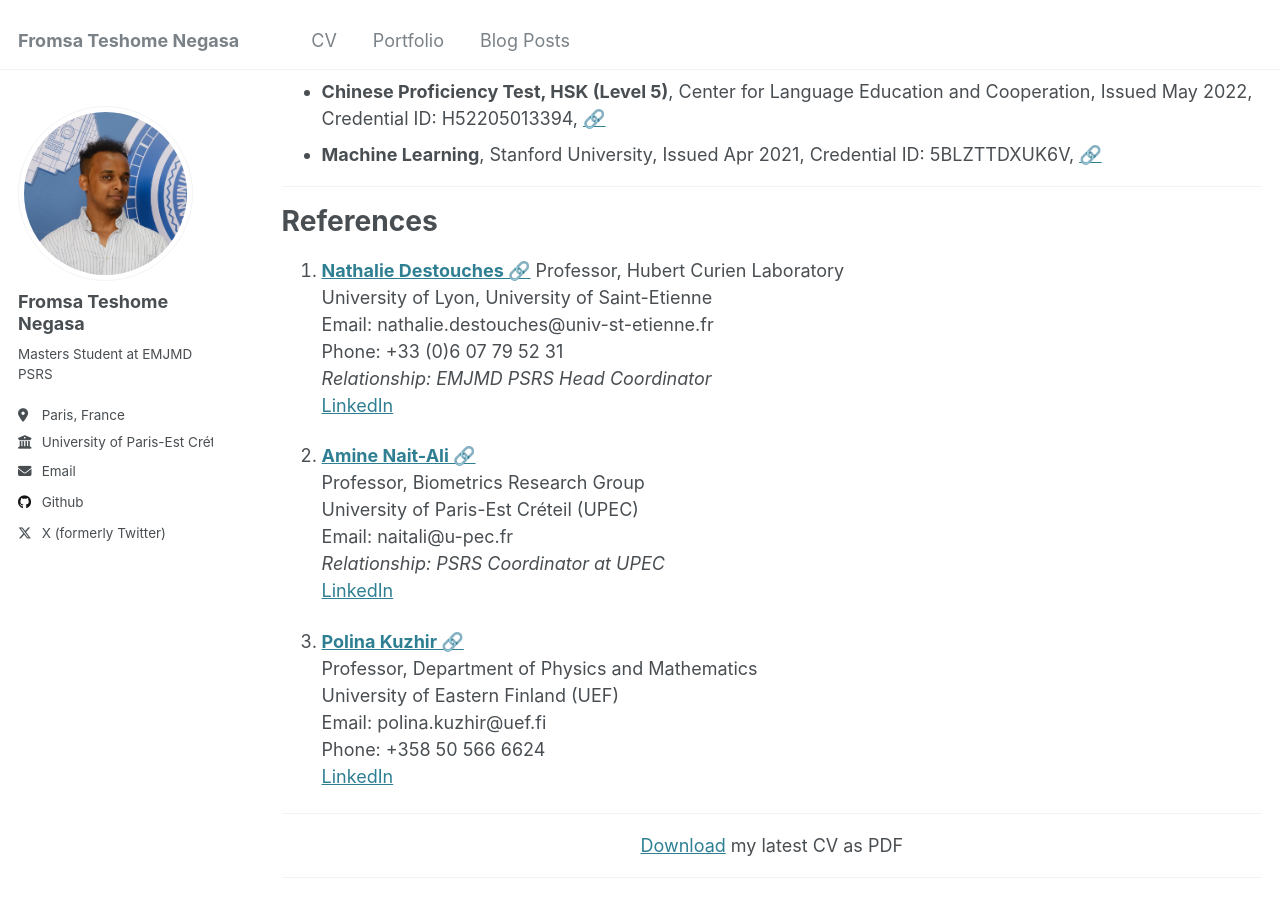
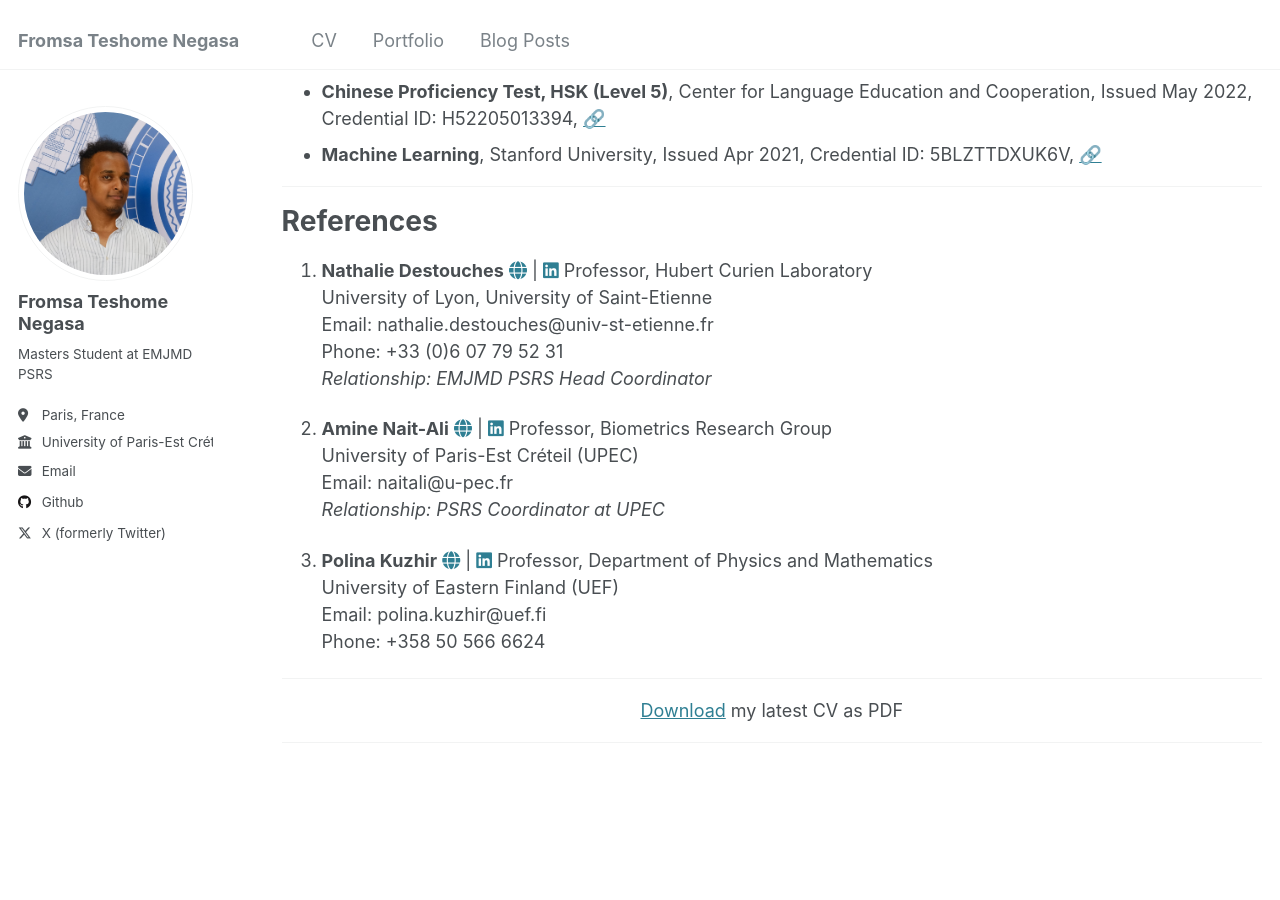
Before and after one commit to PHYRA47/phyra47.github.io, a Jekyll site: the page built from _pages/cv.md, in a window 1280 px wide and 900 px high, scrolled down 3491 px. Built offline with Jekyll 4.4.1, drawn with Linux system fonts in a browser that asks for light colours; emoji names are drawn with the system emoji font.

Commit message:
Update CV references with improved formatting and additional LinkedIn links for enhanced accessibility

```diff
--- a/_pages/cv.md
+++ b/_pages/cv.md
@@ -140,30 +140,25 @@ Certifications
 References
 ======
 
-1. **[Nathalie Destouches 🔗](https://perso.univ-st-etienne.fr/destoucn/)**
+1. **Nathalie Destouches**  <a href="https://perso.univ-st-etienne.fr/destoucn/" arget="_blank"><i class="fas fa-globe"></i></a> | <a href="https://www.linkedin.com/in/nathalie-destouches-713605163/" target="_blank"><i class="fab fa-linkedin"></i></a>
    Professor, Hubert Curien Laboratory
    University of Lyon, University of Saint-Etienne
    Email: nathalie.destouches@univ-st-etienne.fr
    Phone: +33 (0)6 07 79 52 31
    *Relationship: EMJMD PSRS Head Coordinator*
-   [LinkedIn](https://www.linkedin.com/in/nathalie-destouches-713605163/)
 
-
-2. **[Amine Nait-Ali 🔗](https://www.amine-nait-ali.org/)**
+2. **Amine Nait-Ali**  <a href="https://www.amine-nait-ali.org/" arget="_blank"><i class="fas fa-globe"></i></a> | <a href="https://www.linkedin.com/in/amine-nait-ali-a56b5b22/" target="_blank"><i class="fab fa-linkedin"></i></a>
    Professor, Biometrics Research Group
    University of Paris-Est Créteil (UPEC)
    Email: naitali@u-pec.fr
    *Relationship: PSRS Coordinator at UPEC*
-   [LinkedIn](https://www.linkedin.com/in/amine-nait-ali-a56b5b22/)
 
 
-3. **[Polina Kuzhir 🔗](https://uefconnect.uef.fi/en/polina.kuzhir/)**
+3. **Polina Kuzhir**  <a href="https://uefconnect.uef.fi/en/polina.kuzhir/" arget="_blank"><i class="fas fa-globe"></i></a> | <a href="https://www.linkedin.com/in/polina-kuzhir-556765bb/" target="_blank"><i class="fab fa-linkedin"></i></a>
    Professor, Department of Physics and Mathematics
    University of Eastern Finland (UEF)
    Email: polina.kuzhir@uef.fi
    Phone: +358 50 566 6624
-   [LinkedIn](https://www.linkedin.com/in/polina-kuzhir-556765bb/)
-
 
   ---
 
```
